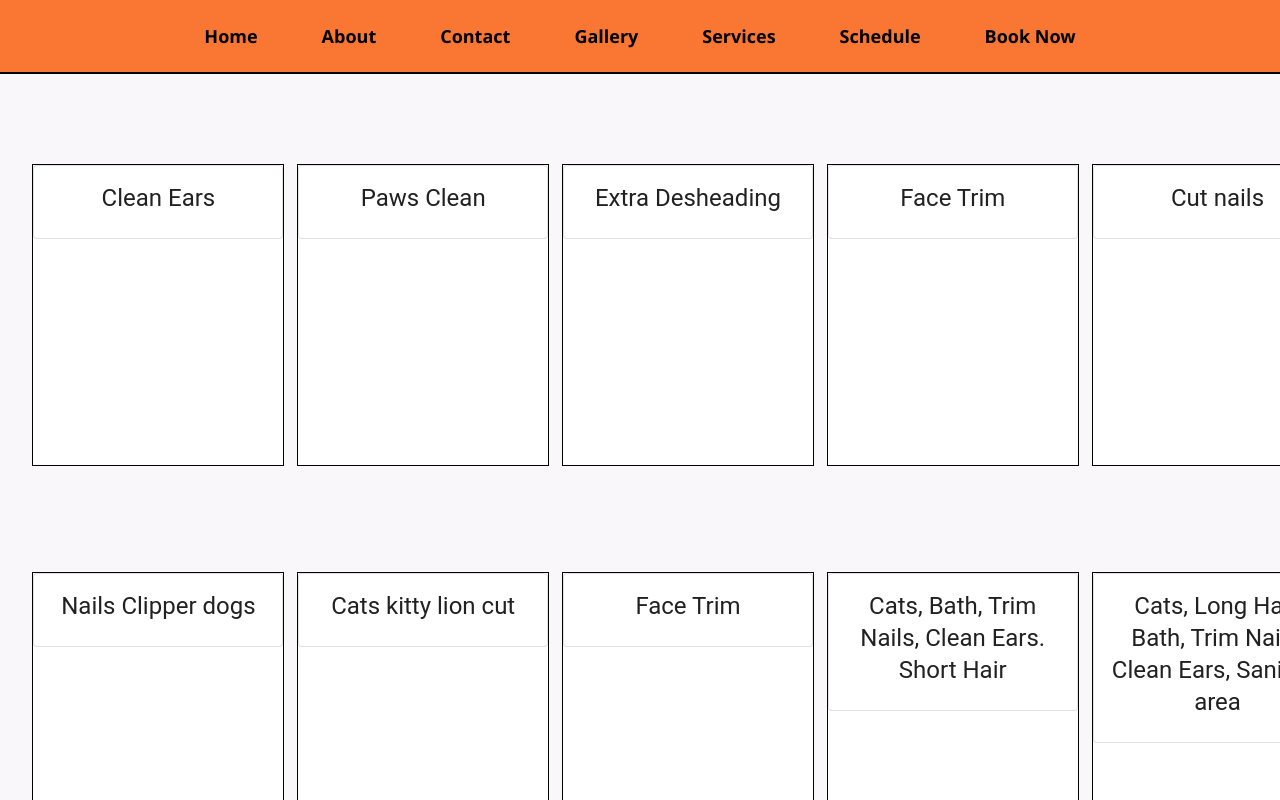
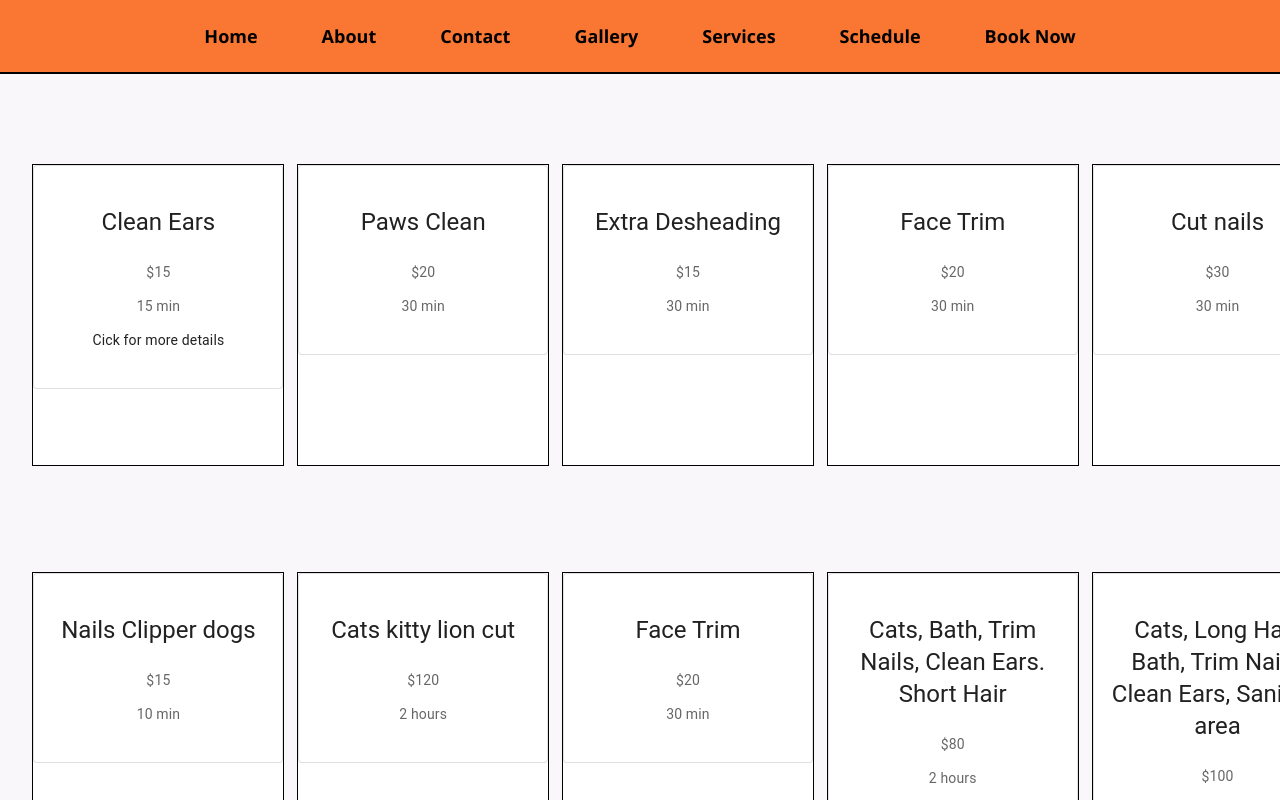
Before and after one commit to chromeshock/astoria-grooming-holsitic-spa, a React (Create React App) app: page /Services in a window 1280 px wide. Shown: the top 800 px of the page. Built offline with nearby package versions, Linux system fonts and the light colour scheme.

Commit message:
resolved animations suport files

```diff
--- a/src/components/Services.js
+++ b/src/components/Services.js
@@ -1,11 +1,12 @@
 // services.js
 import React from 'react';
 import ServiceCard from './ServicesCard';
+import descriptions from './Descriptions';
 //import descriptions from './Descriptions';
 
 
 const services = [
-    { name: 'Clean Ears', price: '$15', duration: '15 min', descriptions: ''},
+    { name: 'Clean Ears', details: 'Cick for more details', price: '$15', duration: '15 min', descriptions:descriptions.item1 },
     { name: 'Paws Clean', price: '$20', duration: '30 min', descriptions: '' },
     { name: 'Extra Desheading', price: '$15', duration: '30 min', description: '' },
     { name: 'Face Trim', price: '$20', duration: '30 min', description: '' },
--- a/src/components/ServicesCard.js
+++ b/src/components/ServicesCard.js
@@ -2,31 +2,46 @@ import React from 'react';
 import Card from '@mui/material/Card';
 import CardContent from '@mui/material/CardContent';
 import Typography from '@mui/material/Typography';
+import { useState } from'react';
 
 function ServiceCard({ service }) {
+  const [isFlipped, setFlipped] = useState(false);
+
+  const handleFlip = () => {
+    setFlipped(!isFlipped);
+  };
+
   return (
-    <div className="card-container">
-      <div className="card-flip">
+    <div className="card-container" onClick= {handleFlip}>
+      <div className={`card-flip ${isFlipped ? 'flipped' : ''}`}>
         <div className="card-front">
+          <div className="service-card">
             <Card variant="outlined">
               <CardContent>
                 <Typography variant="h5" component="div">
-                {service.name}
+                  <p>{service.name}</p>
                 </Typography>
                 <Typography variant="body2" color="textSecondary">
-                {service.description}
+                 <p>{service.price}</p>
+                </Typography>
+                <Typography variant="body2" color="textSecondary">
+                 <p>{service.duration}</p>
+                </Typography>
+                <Typography variant="body2" component="div">
+                 <p>{service.details}</p>
                 </Typography>
               </CardContent>
             </Card>
           </div>
+        </div> {/* This closing div tag was missing */}
         <div className="card-back">
           <Card variant="outlined">
             <CardContent>
               <Typography variant="h5" component="div">
-                More Details
+               <p>More Details</p>
               </Typography>
               <Typography variant="body2" color="textSecondary">
-                {service.details}
+                <p>{service.descriptions}</p>
               </Typography>
             </CardContent>
           </Card>
@@ -36,5 +51,4 @@ function ServiceCard({ service }) {
   );
 }
 
-
 export default ServiceCard;
```
Lines whose indentation alone changed are shown as unchanged.
